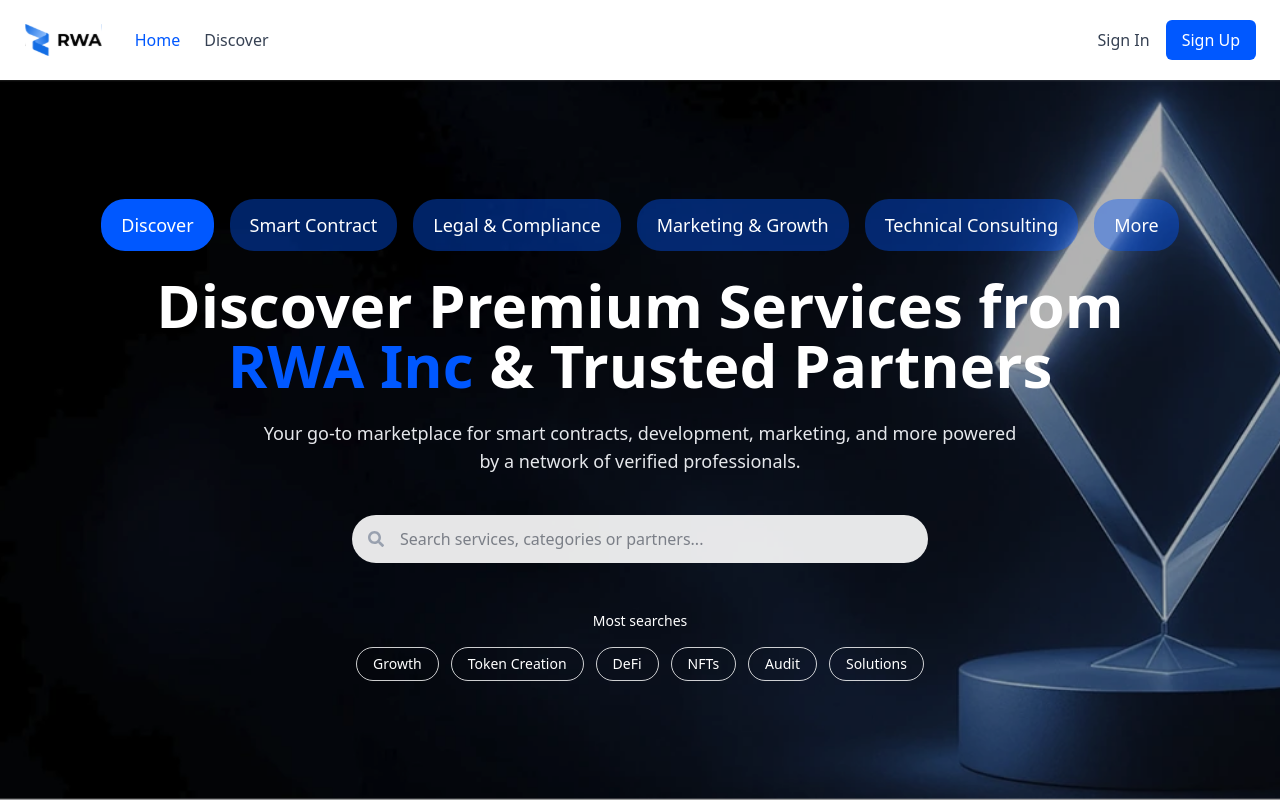
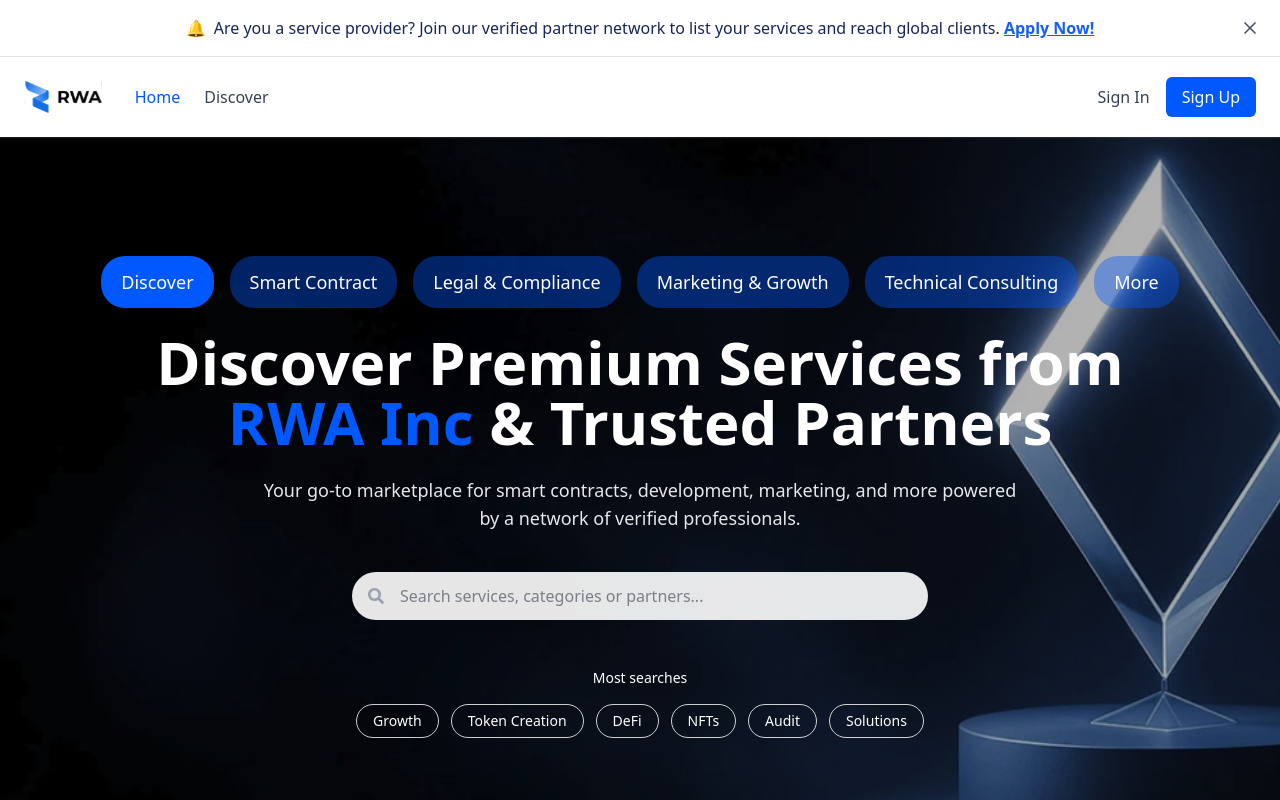
Before and after one commit to ShowyCone/partner-portal, a React (Vite) app: page / in a window 1280 px wide. Shown: the top 800 px of the page. Built offline with nearby package versions, Linux system fonts and the light colour scheme.

Commit message:
notification component done

```diff
--- a/src/App.jsx
+++ b/src/App.jsx
@@ -3,10 +3,12 @@ import Header from './components/layout/Header'
 import Home from './pages/home/Home'
 import AboutUs from './pages/aboutus/AboutUs'
 import Discover from './pages/discover/Discover'
+import NotificationBanner from './components/ui/NotificationBanner'
 
 function App() {
   return (
     <>
+      <NotificationBanner />
       <Header />
       <Routes>
         <Route path='/' element={<Home />} />
--- /dev/null
+++ b/src/components/ui/NotificationBanner.jsx
@@ -0,0 +1,58 @@
+import { useState } from 'react'
+import { motion, AnimatePresence } from 'framer-motion'
+import { FiX } from 'react-icons/fi'
+
+const NotificationBanner = () => {
+  const [isVisible, setIsVisible] = useState(true)
+
+  const handleClose = () => {
+    setIsVisible(false)
+  }
+
+  const bannerVariants = {
+    hidden: { y: -50, opacity: 0 },
+    visible: { y: 0, opacity: 1 },
+    exit: { y: -50, opacity: 0 },
+  }
+
+  return (
+    <AnimatePresence>
+      {isVisible && (
+        <motion.div
+          initial='hidden'
+          animate='visible'
+          exit='exit'
+          variants={bannerVariants}
+          transition={{ duration: 0.5, ease: 'easeInOut' }}
+          className='relative w-full text-blue-950 border-b-1 border-black/10'
+        >
+          <div className='container mx-auto flex items-center justify-center px-4 py-4 text-center md:px-6'>
+            <p className='text-[1rem]'>
+              <span role='img' aria-label='bell-icon' className='mr-2'>
+                🔔
+              </span>
+              Are you a service provider? Join our verified partner network to
+              list your services and reach global clients.{' '}
+              <a
+                href='#'
+                className='font-semibold text-blue-600 underline hover:text-blue-700'
+                onClick={(e) => e.preventDefault()}
+              >
+                Apply Now!
+              </a>
+            </p>
+            <button
+              onClick={handleClose}
+              className='absolute right-4 top-1/2 -translate-y-1/2 p-1 text-gray-600 hover:text-gray-900 '
+              aria-label='Close notification'
+            >
+              <FiX className='h-5 w-5' />
+            </button>
+          </div>
+        </motion.div>
+      )}
+    </AnimatePresence>
+  )
+}
+
+export default NotificationBanner
```
